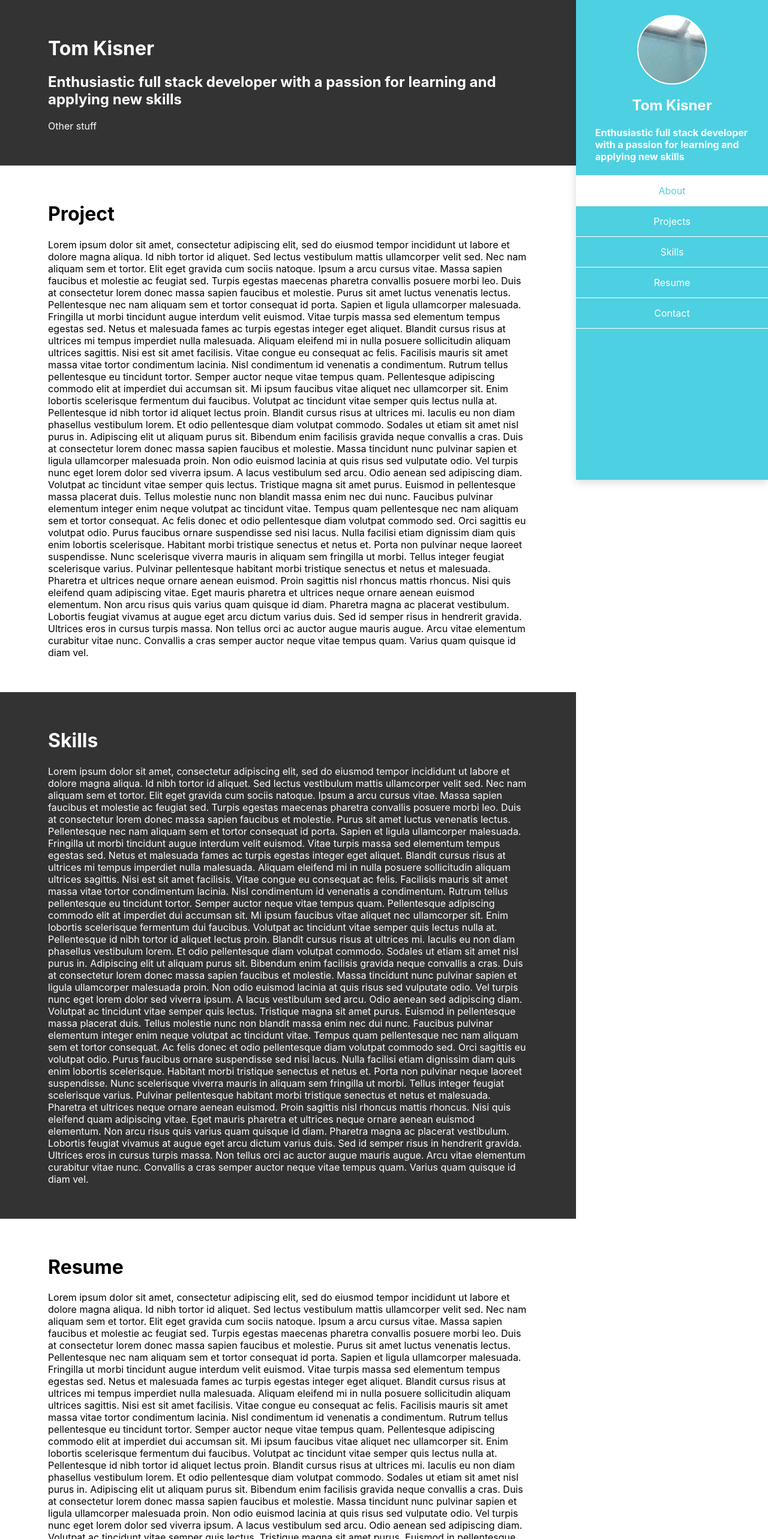
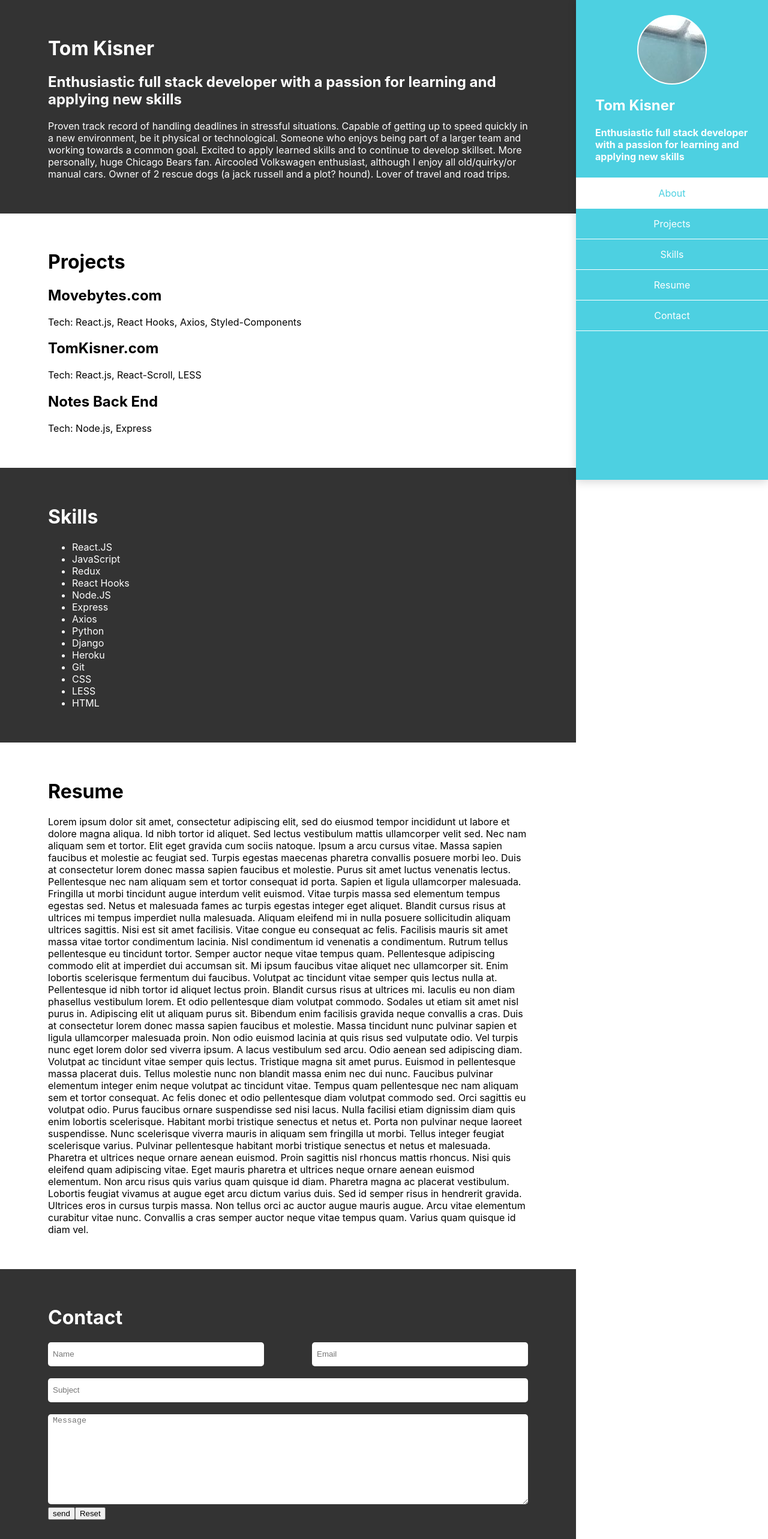
Before and after one commit to ThomasKisner/PortfolioSite, a React (Create React App) app: page / in a window 1280 px wide. Shown: the top 2566 px of the page at 60% size. Built offline with nearby package versions, Linux system fonts and the light colour scheme.

Commit message:
switched existing CSS over to LESS, started adding content to sections, created form for contact section, styled input fields, wired up form with Formspree

```diff
--- a/src/App.js
+++ b/src/App.js
@@ -1,13 +1,14 @@
 import React, { Component } from "react";
-import logo from "./logo.svg";
-import HomeView from "./views/HomeView";
-import "./App.css";
+import "./css/index.css";
 import Section from "./components/section";
 import Navbar from "./components/navbar";
 import dummyText from "./dummytext";
 import { Route } from "react-router-dom";
 import { Link, animateScroll as scroll } from "react-scroll";
-import AboutSection from "./components/aboutSection"
+import AboutSection from "./components/aboutSection";
+import ProjectSection from "./components/projectSection";
+import SkillsSection from "./components/skillsSection";
+import ContactSection from "./components/contactSection.js"
 
 class App extends Component {
   render() {
@@ -19,13 +20,11 @@ class App extends Component {
             dark={true}
             id="section1"
           />
-          <Section
-            title="Project"
-            subtitle={dummyText}
+          <ProjectSection
             dark={false}
             id="section2"
           />
-          <Section
+          <SkillsSection
             title="Skills"
             subtitle={dummyText}
             dark={true}
@@ -37,9 +36,7 @@ class App extends Component {
             dark={false}
             id="section4"
           />
-          <Section
-            title="Contact"
-            subtitle={dummyText}
+          <ContactSection
             dark={true}
             id="section5"
           />
--- a/src/components/aboutSection.js
+++ b/src/components/aboutSection.js
@@ -6,7 +6,7 @@ export default function AboutSection({ title, subtitle, dark, id }) {
       <div className="section-content" id={id}>
         <h1>Tom Kisner</h1>
         <h2>Enthusiastic full stack developer with a passion for learning and applying new skills</h2>
-        <p>Other stuff</p>
+        <p>Proven track record of handling deadlines in stressful situations. Capable of getting up to speed quickly in a new environment, be it physical or technological. Someone who enjoys being part of a larger team and working towards a common goal. Excited to apply learned skills and to continue to develop skillset. More personally, huge Chicago Bears fan. Aircooled Volkswagen enthusiast, although I enjoy all old/quirky/or manual cars. Owner of 2 rescue dogs (a jack russell and a plot? hound). Lover of travel and road trips.</p>
       </div>
     </div>
   );
--- /dev/null
+++ b/src/components/contactSection.js
@@ -0,0 +1,26 @@
+import React from "react";
+
+export default function ContactSection({ title, subtitle, dark, id }) {
+  return (
+    <div className={"section" + (dark ? " section-dark" : "")}>
+      <div className="section-content" id={id}>
+        <div className="contact">
+         <h1>Contact</h1>
+         <form action="https://formspree.io/TJKISNER@gmail.com" method="POST" >
+         <div className="nameEmail">
+         <input type="text" name="name" placeholder="Name"></input>
+         <input type="text" name="email" placeholder="Email"></input>
+         </div>
+         <div className="subjectMessage">
+         <input type="text" name="Subject" placeholder="Subject"></input>
+         <textarea type="textarea" name="Message" placeholder="Message" className="textArea"></textarea>
+         </div>
+
+        <input type="submit" value="send"></input>
+        <input type="reset"></input>
+         </form>
+         </div>
+      </div>
+    </div>
+  );
+}
--- a/src/components/menu.js
+++ /dev/null
@@ -1,22 +0,0 @@
-import React from "react";
-
-const Menu = () => {
-    return (
-        <div className="menu">
-            <div className="personalMenuInfo">
-            <h2>Tom Kisner</h2>
-            <h4>Enthusiastic full stack developer with a passion for learning and applying new skills</h4>
-            </div>
-            <div className="navDiv">
-            <nav>About</nav>
-            <nav>Projects</nav>
-            <nav>Skills</nav>
-            <nav>Resume</nav>
-            <nav>Contact</nav>
-            </div>
-        </div>
-
-    )
-}
-
-export default Menu;
--- /dev/null
+++ b/src/components/projectSection.js
@@ -0,0 +1,23 @@
+import React from "react";
+
+export default function ProjectSection({ title, subtitle, dark, id }) {
+  return (
+    <div className={"section" + (dark ? " section-dark" : "")}>
+      <div className="section-content" id={id}>
+         <h1>Projects</h1>
+         <div>
+             <h2>Movebytes.com</h2>
+             <p>Tech: React.js, React Hooks, Axios, Styled-Components</p>
+         </div>
+         <div>
+             <h2>TomKisner.com</h2>
+             <p>Tech: React.js, React-Scroll, LESS</p>
+         </div>
+         <div>
+             <h2>Notes Back End</h2>
+             <p>Tech: Node.js, Express</p>
+         </div>
+      </div>
+    </div>
+  );
+}
--- /dev/null
+++ b/src/components/skillsSection.js
@@ -0,0 +1,28 @@
+import React from "react";
+
+export default function SkillsSection({ title, subtitle, dark, id }) {
+  return (
+    <div className={"section" + (dark ? " section-dark" : "")}>
+      <div className="section-content" id={id}>
+         <h1>Skills</h1>
+         <ul>
+            <li>React.JS</li>
+            <li>JavaScript</li>
+            <li>Redux</li>
+            <li>React Hooks</li>
+            <li>Node.JS</li>
+            <li>Express</li>
+            <li>Axios</li>
+            <li>Python</li>
+            <li>Django</li>
+            <li>Heroku</li>
+            <li>Git</li>
+            <li>CSS</li>
+            <li>LESS</li>
+            <li>HTML</li>
+         </ul>
+
+      </div>
+    </div>
+  );
+}
--- /dev/null
+++ b/src/css/index.css
@@ -0,0 +1,131 @@
+.nav {
+  background-color: var(--off-white);
+  position: fixed;
+  top: 0px;
+  right: 0px;
+  width: 20rem;
+  height: 100vh;
+  z-index: 1000;
+  box-shadow: 0 4px 14px 0 rgba(0, 0, 0, 0.15);
+  background-color: #4dd0e1;
+  color: white;
+}
+.nav .personalMenuInfo {
+  width: 80%;
+  margin: 0 auto;
+}
+.nav .personalMenuInfo .personalMenuInfo h2 {
+  text-align: center;
+}
+.nav .personalMenuInfo .face {
+  background: url("../assets/tomsbighead2.jpeg");
+  width: 7rem;
+  height: 7rem;
+  border-radius: 50%;
+  border: 2px solid white;
+  margin: 0 auto;
+  margin-top: 25px;
+}
+.nav .nav-content {
+  max-width: 900px;
+  margin: 0 auto;
+  display: flex;
+  -webkit-justify-content: space-between;
+  justify-content: flex-start;
+  height: 100%;
+  flex-direction: column;
+  width: 100%;
+  margin-top: 25px;
+}
+.nav .nav-content .centerLinks {
+  display: flex;
+  flex-direction: column;
+  justify-content: center;
+  align-items: center;
+}
+.nav .nav-content .centerLinks a {
+  cursor: pointer;
+  min-height: 50px;
+  vertical-align: center;
+  border-bottom: 1px solid white;
+  width: 100%;
+  display: flex;
+  justify-content: center;
+  align-items: center;
+}
+.nav .nav-content .centerLinks .first {
+  border-top: 1px solid white;
+}
+.nav .nav-content .centerLinks .active {
+  background-color: white;
+  color: #4dd0e1;
+  width: 100%;
+}
+.section-dark {
+  background: #333;
+  color: white;
+}
+.section-content {
+  max-width: 800px;
+  margin: 0 auto;
+  padding: 40px;
+}
+.content {
+  padding-right: 20rem;
+}
+.contact .nameEmail {
+  width: 100%;
+  display: flex;
+  justify-content: space-between;
+}
+.contact .nameEmail input {
+  width: 45%;
+  height: 40px;
+  line-height: 2;
+  border-radius: 5px;
+  margin-bottom: 20px;
+  box-sizing: border-box;
+  padding: 3px;
+  border: none;
+}
+.contact .nameEmail ::-webkit-input-placeholder {
+  padding-left: 5px;
+}
+.contact .nameEmail input:focus {
+  padding: 0;
+  outline: none;
+  border: 3px solid #4dd0e1;
+}
+.contact .subjectMessage input {
+  width: 100%;
+  height: 40px;
+  line-height: 2;
+  border-radius: 5px;
+  margin-bottom: 20px;
+  padding: 3px;
+  box-sizing: border-box;
+  border: none;
+}
+.contact .subjectMessage input:focus {
+  padding: 0;
+  outline: none;
+  border: 3px solid #4dd0e1;
+}
+.contact .subjectMessage ::-webkit-input-placeholder {
+  padding-left: 5px;
+  vertical-align: text-top;
+}
+.contact .subjectMessage textarea {
+  height: 150px;
+  width: 100%;
+  border-radius: 5px;
+  padding: 3px;
+  box-sizing: border-box;
+  border: none;
+}
+.contact .subjectMessage textarea:focus {
+  outline: none;
+  padding: 0;
+  border: 3px solid #4dd0e1;
+  box-shadow: none;
+}
--- /dev/null
+++ b/src/less/index.less
@@ -0,0 +1,157 @@
+.nav {
+  background-color: var(--off-white);
+  position: fixed;
+  top: 0px;
+  right: 0px;
+  width: 20rem;
+  height: 100vh;
+  z-index: 1000;
+  box-shadow: 0 4px 14px 0 rgba(0, 0, 0, 0.15);
+  background-color: #4dd0e1;
+  color: white;
+
+  .personalMenuInfo {
+    width: 80%;
+    margin: 0 auto;
+    .personalMenuInfo h2 {
+      text-align: center;
+    }
+    .face {
+      background: url("../assets/tomsbighead2.jpeg");
+      width: 7rem;
+      height: 7rem;
+      border-radius: 50%;
+      border: 2px solid white;
+      margin: 0 auto;
+      margin-top: 25px;
+    }
+  }
+  .nav-content {
+    max-width: 900px;
+    margin: 0 auto;
+    display: flex;
+    -webkit-justify-content: space-between;
+    justify-content: flex-start;
+    height: 100%;
+    flex-direction: column;
+    width: 100%;
+    margin-top: 25px;
+    .centerLinks {
+      display: flex;
+      flex-direction: column;
+      justify-content: center;
+      align-items: center;
+      a {
+        cursor: pointer;
+        min-height: 50px;
+        vertical-align: center;
+        border-bottom: 1px solid white;
+        width: 100%;
+        display: flex;
+        justify-content: center;
+        align-items: center;
+      }
+      .first {
+        border-top: 1px solid white;
+      }
+
+      .active {
+        background-color: white;
+        color: #4dd0e1;
+        width: 100%;
+      }
+    }
+  }
+}
+
+//   .nav-item {
+//     color: #333333;
+//     width: 100%;
+//     border: 1px solid red;
+//     padding: 0;
+//     list-style-type: none;
+//   }
+
+//   .nav-item:hover {
+//     color: black;
+//     cursor: pointer;
+//   }
+
+.section-dark {
+  background: #333;
+  color: white;
+}
+
+.section-content {
+  max-width: 800px;
+  margin: 0 auto;
+  padding: 40px;
+}
+
+.content {
+  padding-right: 20rem;
+}
+
+.contact {
+  .nameEmail {
+    width: 100%;
+    display: flex;
+    justify-content: space-between;
+    input {
+      width: 45%;
+      height: 40px;
+      line-height: 2;
+      border-radius: 5px;
+      margin-bottom: 20px;
+      box-sizing: border-box;
+      padding: 3px;
+      border:none;
+    }
+    ::-webkit-input-placeholder {
+      padding-left: 5px;
+    }
+    input:focus {
+      padding: 0;
+      outline: none;
+      border: 3px solid #4dd0e1;
+    }
+  }
+  .subjectMessage {
+    input {
+      width: 100%;
+      height: 40px;
+      line-height: 2;
+      border-radius: 5px;
+      margin-bottom: 20px;
+      padding: 3px;
+      box-sizing: border-box;
+      border:none;
+    }
+    input:focus {
+      padding: 0;
+      outline: none;
+      border: 3px solid #4dd0e1;
+    }
+    ::-webkit-input-placeholder {
+      padding-left: 5px;
+      vertical-align: text-top;
+    }
+    textarea {
+      height: 150px;
+      width: 100%;
+      border-radius: 5px;
+      padding: 3px;
+      box-sizing: border-box;
+      border:none;
+
+    }
+    textarea:focus {
+      outline: none;
+      padding: 0;
+      border: 3px solid #4dd0e1;
+      box-shadow: none;
+
+      //
+    }
+  }
+}
--- a/src/views/HomeView.js
+++ /dev/null
@@ -1,14 +0,0 @@
-import React from "react";
-import Menu from "../components/menu";
-
-const HomeView = () => {
-    return (
-        <div>
-            {/* <MainView/> */}
-            <Menu />
-
-        </div>
-    )
-}
-
-export default HomeView;
```
